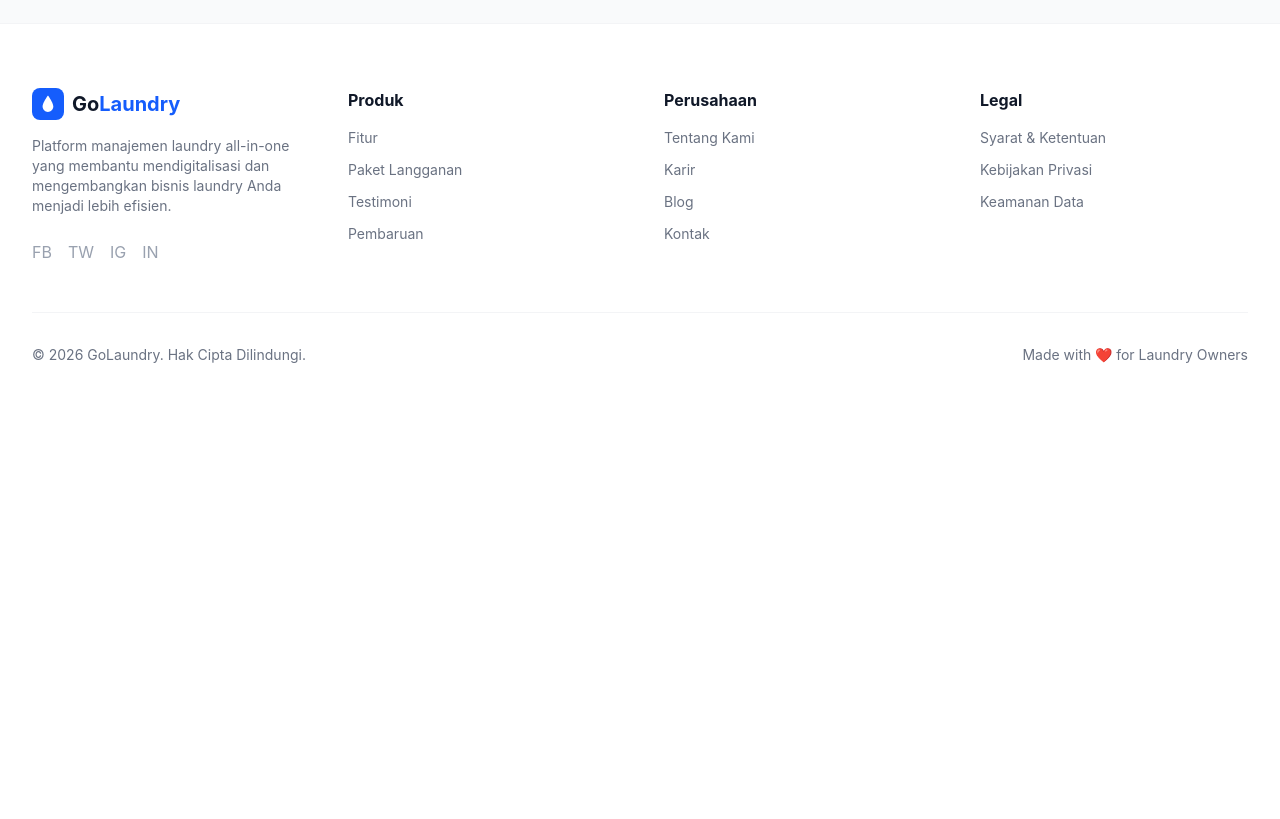
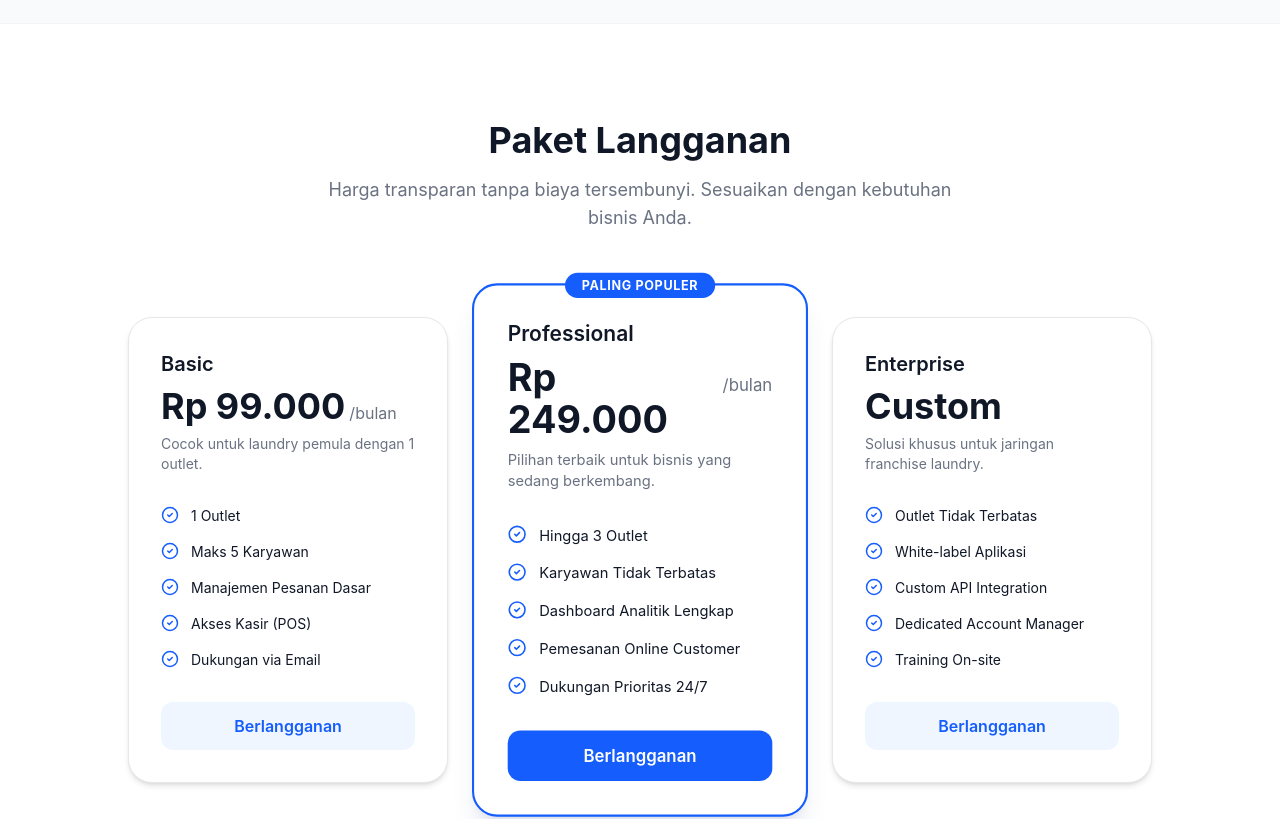
Before and after one commit to Alfatihahrizqullaab/GoLaundry, a React (Vite) app in the folder GoLaundry_frontend/: page / in a window 1280 px wide. Shown: the part 2320-3139 px from the top of the page. Before the commit the page ends 2717 px from the top, so only its background shows below. Built offline with nearby package versions, Linux system fonts and the light colour scheme.

Commit message:
PaketLanggananSection

```diff
--- /dev/null
+++ b/GoLaundry_frontend/src/features/landing/PricingSection/PricingSection.tsx
@@ -0,0 +1,33 @@
+import { CheckCircle2 } from "lucide-react";
+import { cn } from "../../../utils/cn";
+import { pricing } from "../dataDummy/landingData";
+import { div } from "framer-motion/client";
+
+export const PricingSection = () => {
+    return(
+        <section id="paket" className="py-24 bg-white border-t border-gray-100">
+            <div className="max-w-7xl mx-auto px-4 sm:px-6 lg:px-8">
+                <div className="text-center max-w-2xl mx-auto mb-16">
+                    <h2 className="text-3xl md:text-4xl font-bold text-gray-900 mb-4">Paket Langganan</h2>
+                    <p className="text-gray-500 text-lg">Harga transparan tanpa biaya tersembunyi. Sesuaikan dengan kebutuhan bisnis Anda.</p>
+                </div>
+            </div>
+            <div className="grid md:grid-cols-3 gap-8 max-w-5xl mx-auto items-center">
+                {pricing.map((p, i) => (
+                    <div key={i} className={cn("relative bg-white rounded-3xl p-8 transition-transform duration-300 hover:-translate-y-2", p.popular ? "border-2 border-blue-600 shadow-xl shadow-blue-900/10 scale-105 z-10" : "border border-gray-200 shadow-md")}>
+                        {p.popular &&  (<div className="absolute top-0 left-1/2 -translate-x-1/2 -translate-y-1/2 bg-blue-600 text-white px-4 py-1 rounded-full text-xs font-bold uppercase tracking-wider">Paling Populer</div>)}
+                        <div className="mb-8">
+                            <h3 className="text-xl font-semibold text-gray-900 mb-2">{p.name}</h3>
+                            <div className="flex items-baseline gap-1 mb-2"><span className="text-4xl font-bold text-gray-900">{p.price}</span><span className="text-gray-500">{p.period}</span></div>
+                            <p className="text-sm text-gray-500">{p.desc}</p>
+                        </div>
+                        <ul className="space-y-4 mb-8">
+                            {p.features.map((f, j) => (<li key={j} className="flex items-start gap-3 text-sm"><CheckCircle2 size={18} className="text-blue-600 shrink-0" /><span className="text-gray-900">{f}</span></li>))}
+                        </ul>
+                        <button className={cn("w-full py-3 rounded-xl font-semibold transition-colors", p.popular ? "bg-blue-600 text-white hover:bg-blue-700" : "bg-blue-50 text-blue-600 hover:bg-blue-100")}>Berlangganan</button>
+                    </div>
+                ))}
+            </div>
+        </section>
+    )
+}
--- a/GoLaundry_frontend/src/pages/LandingPage/LandingPage.tsx
+++ b/GoLaundry_frontend/src/pages/LandingPage/LandingPage.tsx
@@ -2,6 +2,7 @@ import React, { useState } from 'react';
 import { HeroSection } from '../../features/landing/HeroSection/HeroSection';
 import { FeatureSection } from '../../features/landing/FeatureSection/FeatureSection';
 import { HowItWorksSection } from '../../features/landing/HowItWorksSection/HowItWorksSection';
+import { PricingSection } from '../../features/landing/PricingSection/PricingSection';
 
 const LandingPage: React.FC = () => {
   return (
@@ -9,6 +10,7 @@ const LandingPage: React.FC = () => {
       <HeroSection></HeroSection>
       <FeatureSection></FeatureSection>
       <HowItWorksSection></HowItWorksSection>
+      <PricingSection></PricingSection>
     </main>
   );
 };
```
Also changed, not shown: GoLaundry_frontend/src/features/landing/FAQSection/FAQSection.tsx (added), GoLaundry_frontend/src/features/landing/TestimonialSection/TestimonialSection.tsx (added).
